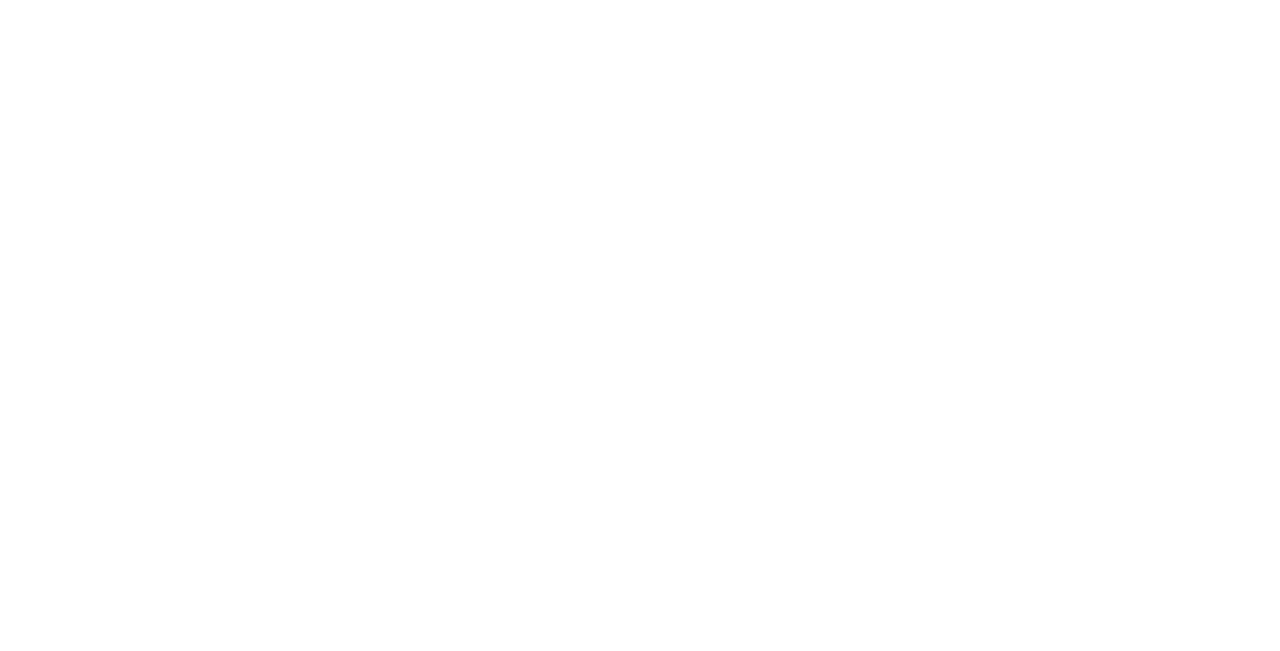
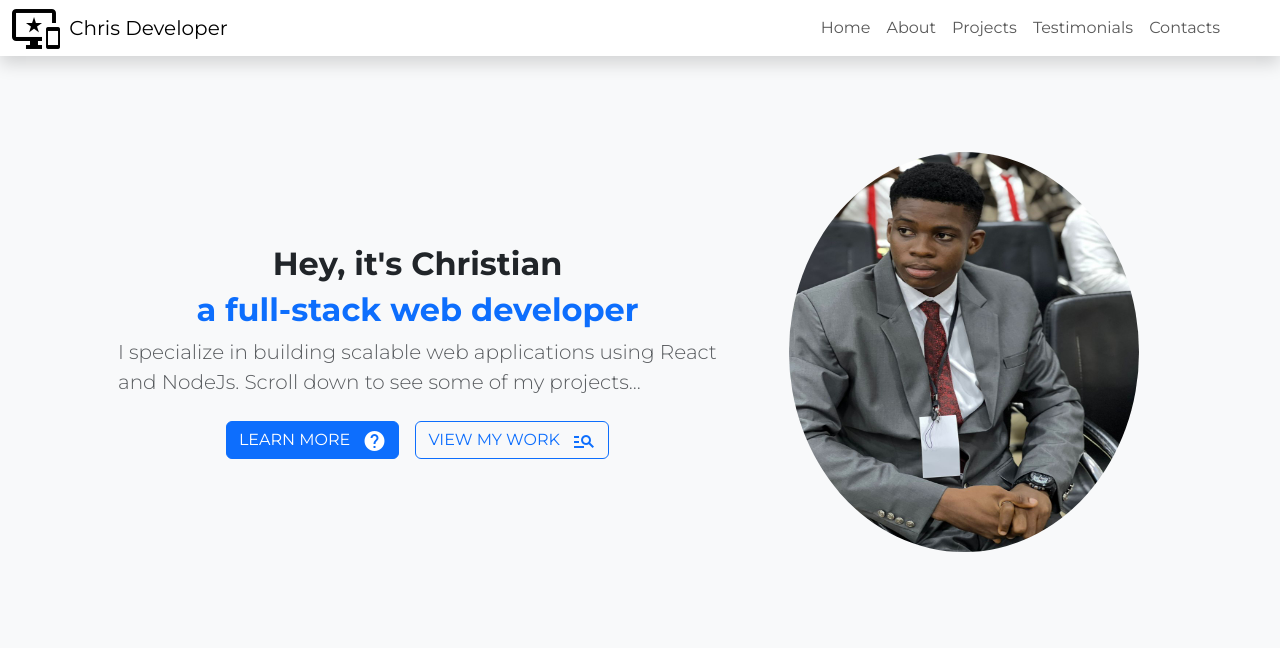
Before and after one commit to MikiChristian07/My-portfolio, a plain HTML site: page index.html in a window 1280 px wide. Drawn offline with nearby package versions, Linux system fonts and the light colour scheme.

```diff
--- a/css/styles.css
+++ b/css/styles.css
@@ -0,0 +1,18 @@
+body {
+    margin: 0;
+    padding: 0;
+    font-family: 'Montserrat', 'sans-serif';
+}
+
+.material-icons-outlined {
+    vertical-align: middle;
+    line-height: 1px;
+}
+
+.navbar-brand > .material-icons-outlined {
+    font-size: 48px;;
+}
+
+img{
+    border-radius: 50%;
+}
--- a/index.html
+++ b/index.html
@@ -22,12 +22,78 @@
     <body>
         <div class="container-fluid px-0">
             <!--Navbar start-->
-            <nav class="navbar navbar-expand-lg navbar">
-
+            <nav class="navbar navbar-expand-lg navbar-light shadow">
+                <div class="container-fluid">
+                    <a class="navbar-brand" href="/">
+                        <span class="material-icons-outlined me-1">important_devices</span>
+                        Chris Developer
+                    </a>
+                    <button
+                        type="button"
+                        class="navbar-toggler"
+                        data-bs-toggle="collapse"
+                        data-bs-target="#navbarSupportedContent"
+                        aria-controls="navbarSupportedContent"
+                        aria-expanded="false"
+                        aria-label="Toggle navigation"
+                    >
+                        <span class="navbar-toggler-icon"></span>
+                    </button>
+                    <div class="container px-3">
+                        <div class="collapse navbar-collapse" id="navbarSupportedContent">
+                            <ul class="navbar-nav ms-auto me-4 my-3 my-lg-0">
+                                <li class="nav-item">
+                                    <a class="nav-link" href="/">Home</a>
+                                </li>
+                                <li class="nav-item">
+                                    <a class="nav-link" href="#about">About</a>
+                                </li>
+                                <li class="nav-item">
+                                    <a class="nav-link" href="#projects">Projects</a>
+                                </li>
+                                <li class="nav-item">
+                                    <a class="nav-link" href="#testimonials">Testimonials</a>
+                                </li>
+                                <li class="nav-item">
+                                    <a class="nav-link" href="#contacts">Contacts</a>
+                                </li>
+                            </ul>
+                        </div>
+                    </div>
+                </div>
             </nav>
             <!--Navbar end-->
 
             <!--Hero start-->
+            <header class="bg-light py-5">
+                <div class="container px-5">
+                    <div class="row align-items-center">
+                        <div class="col-lg-8 col-xl-7 col-xxl-6">
+                            <div class="my-5">
+                                <h2 class="text-center fw-bold mb-2">Hey, it's Christian</h2>
+                                <h2 class="text-primary text-center fw-bold mb-2">a full-stack web developer</h2>
+                                <p class="lead text-muted mb-4">
+                                    I specialize in building scalable web applications using React and NodeJs.
+                                    Scroll down to see some of my projects...
+                                </p>
+                                <div class="d-grid gap-3 d-sm-flex justify-content-center">
+                                    <a href="#about" class="btn btn-primary btn-large text-uppercase">
+                                        Learn More
+                                        <span class="material-icons-outlined ms-2">help</span>
+                                    </a>
+                                    <a href="#projects" class="btn btn-outline-primary btn-large text-uppercase">
+                                        View my Work
+                                        <span class="material-icons-outlined ms-2">manage_search</span>
+                                    </a>
+                                </div>
+                            </div>
+                        </div>
+                        <div class="col-xl-5 col-xxl-6 justify-content-center">
+                            <img src="images/me.jpg" alt=""  class="card-img-top rounded-circle my-5 mx-5" style="height:400px; width:350px">
+                        </div>
+                    </div>
+                </div>
+            </header>
             <!--Hero end-->
 
             <main>
```
Also changed, not shown: images/me.jpg (added).
